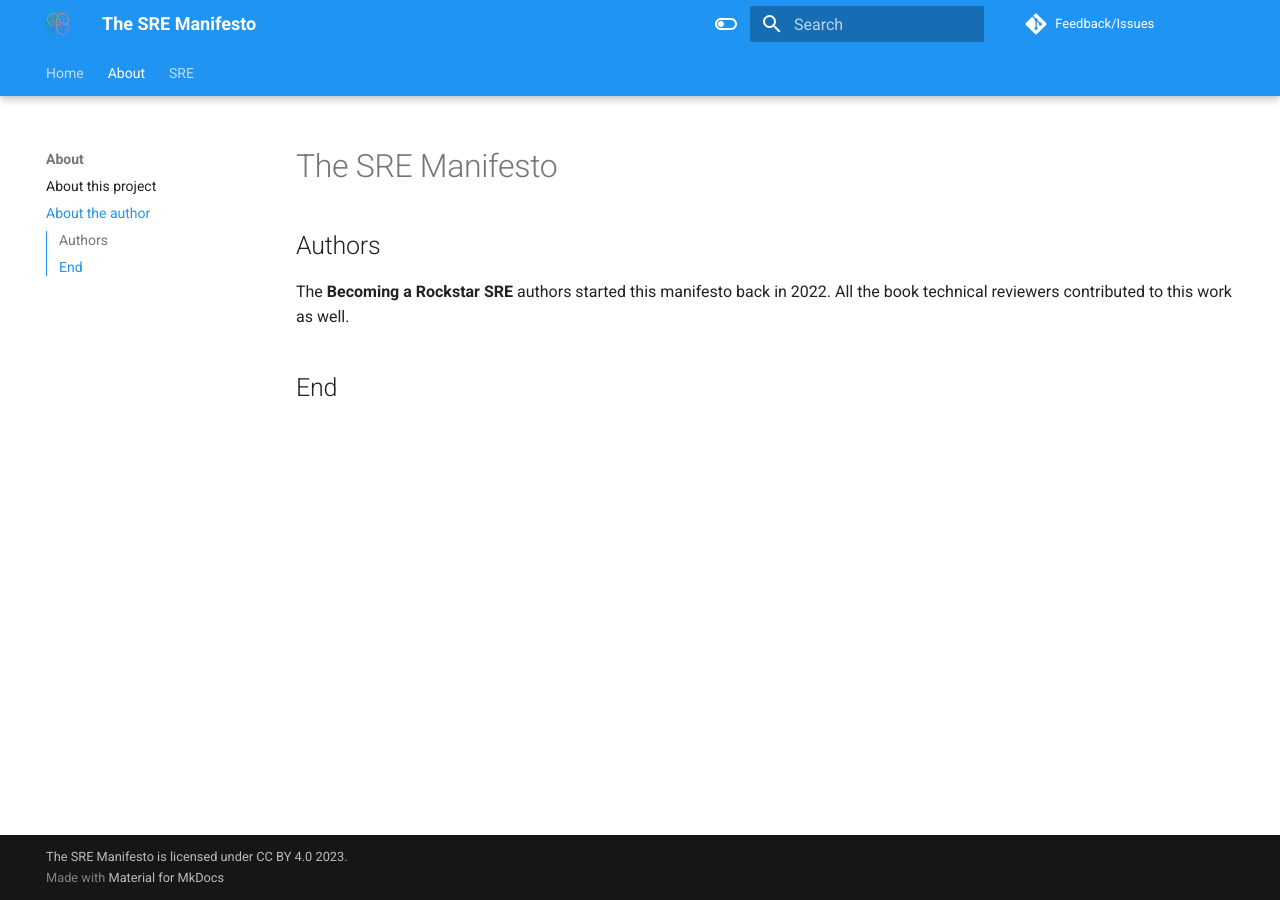
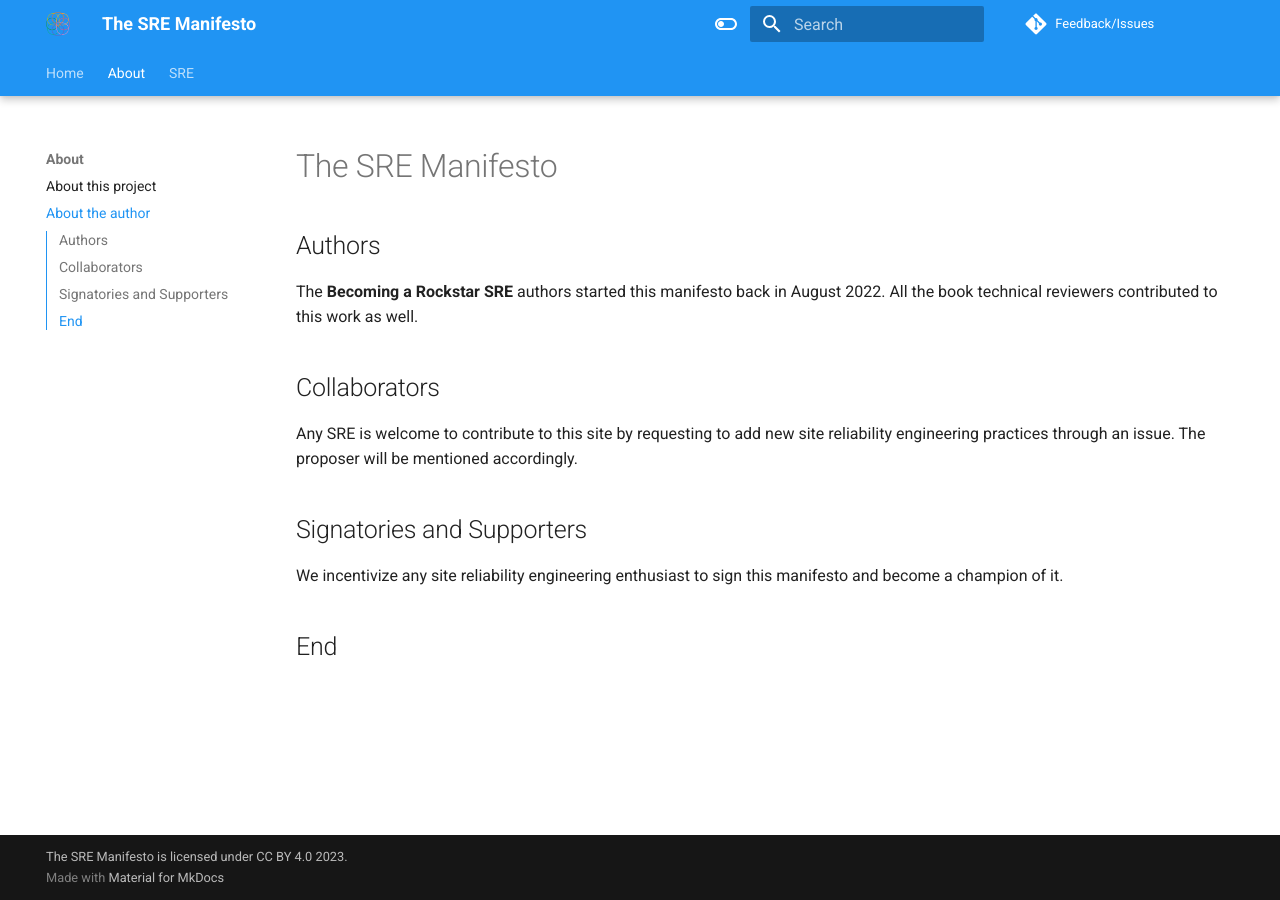
Before and after one commit to rod4n4m1/sre-manifesto, an MkDocs documentation site: the page built from docs/about/author.md, in a window 1280 px wide. Built offline with MkDocs 1.6.1 and Material for MkDocs 9.7.7, drawn with Linux system fonts in a browser that asks for light colours; comment, search, counter and statistics services are not loaded.

Commit message:
Updated many docs

```diff
--- a/docs/about/author.md
+++ b/docs/about/author.md
@@ -2,6 +2,14 @@
 
 ## Authors
 
-The **Becoming a Rockstar SRE** authors started this manifesto back in 2022. All the book technical reviewers contributed to this work as well.
+The **Becoming a Rockstar SRE** authors started this manifesto back in August 2022. All the book technical reviewers contributed to this work as well.
+
+## Collaborators
+
+Any SRE is welcome to contribute to this site by requesting to add new site reliability engineering practices through an issue. The proposer will be mentioned accordingly.
+
+## Signatories and Supporters
+
+We incentivize any site reliability engineering enthusiast to sign this manifesto and become a champion of it.
 
 ## End
```
Also changed, not shown: docs/about/site.md (+4 -1 lines), docs/sre/practices.md (+4 -3 lines).
